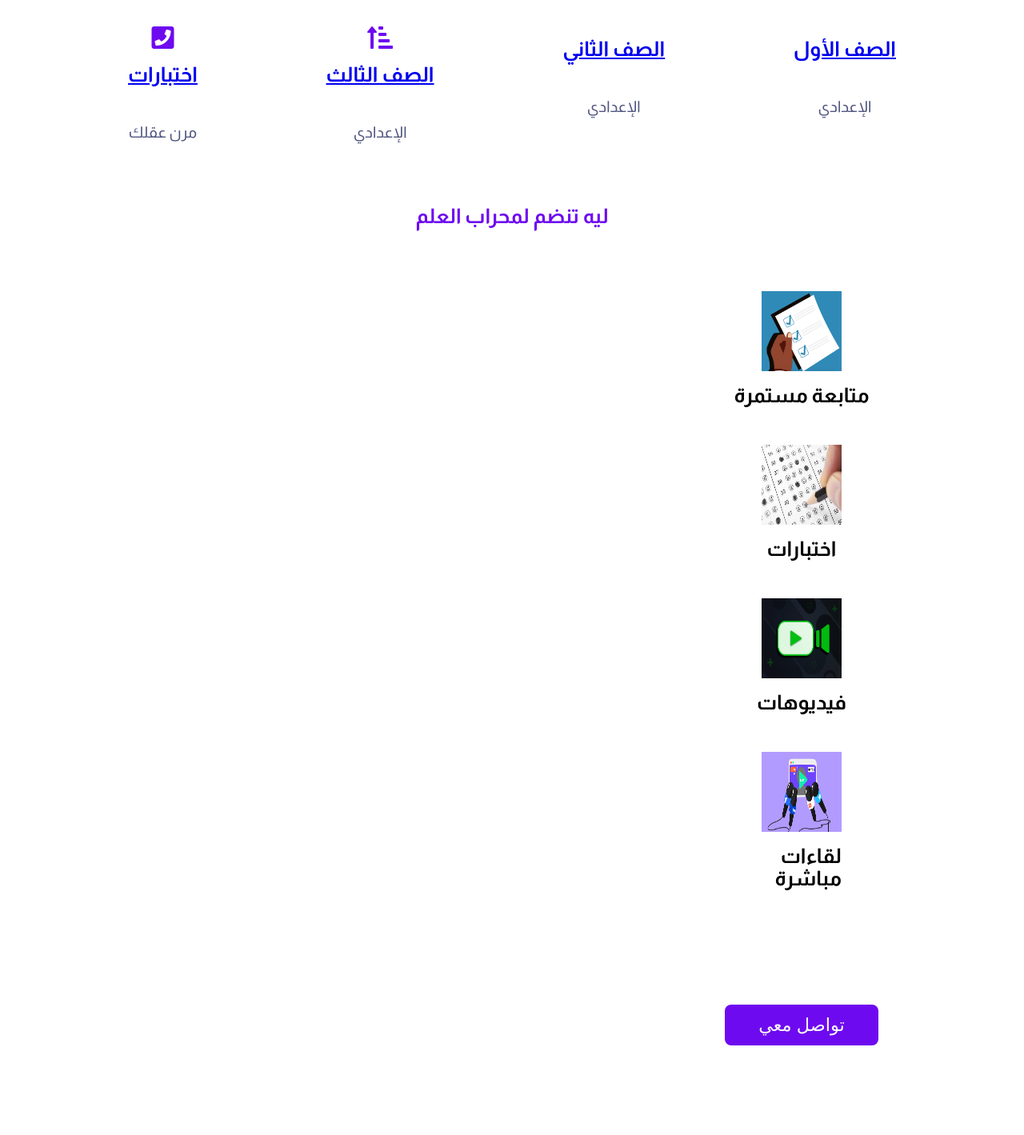
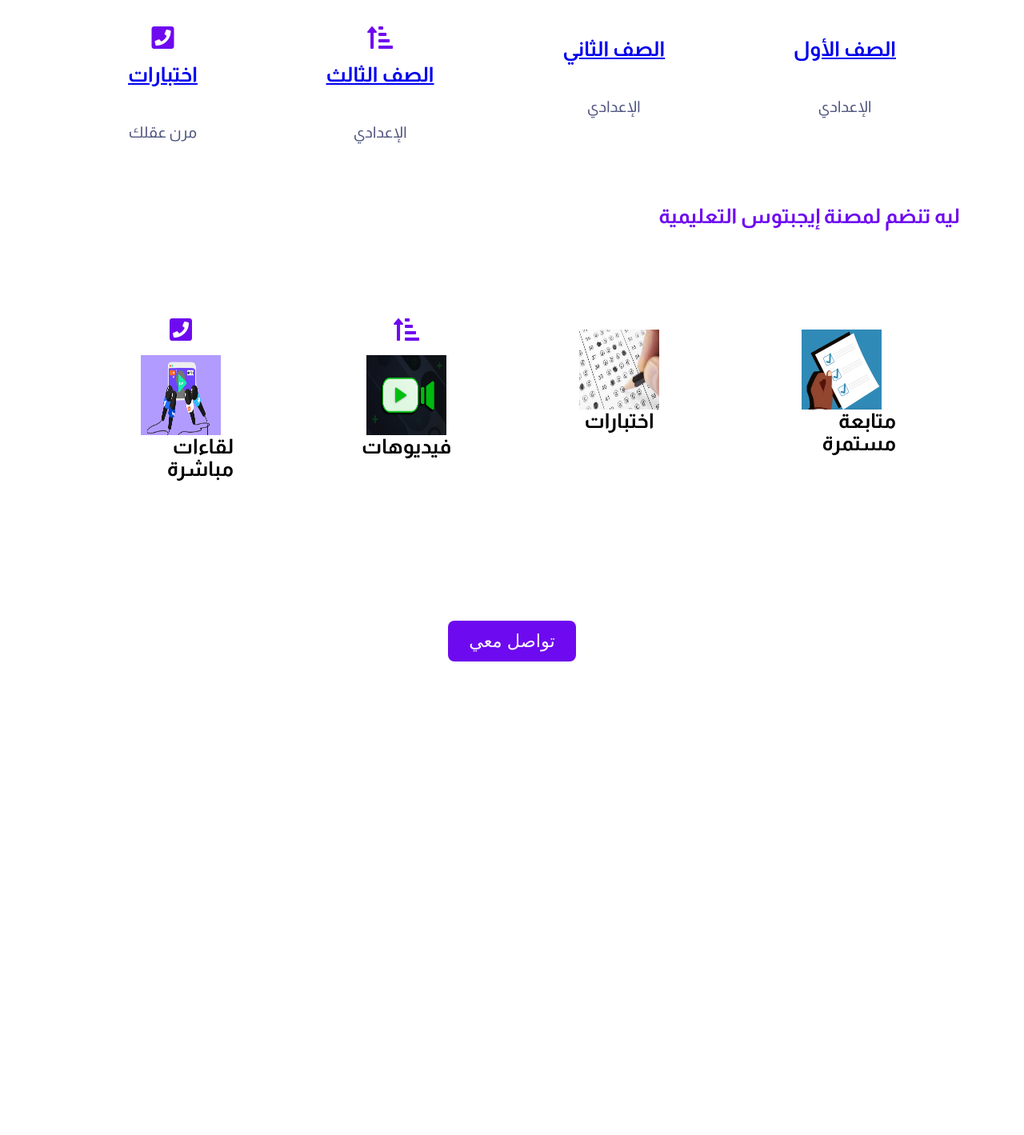
Before and after one commit to omarmnashat/Educational_platform, a PHP site: page / in a window 1280 px wide. Shown: the part 1029-2448 px from the top of the page at 80% size. After the commit the page ends 1856 px from the top, so only its background shows below. Run offline with PHP 8.4, Linux system fonts and the light colour scheme.

Commit message:
Add files via upload

```diff
--- a/Educational platform.css
+++ b/Educational platform.css
@@ -232,6 +232,5 @@ margin-bottom: 1rem;
 }
 
 .ahmed{
-   display: inline-block;
    float: left;
 }
--- a/index.html
+++ b/index.html
@@ -76,27 +76,32 @@
         </div>
     </section>
  </section>
-<section class="newest-phones">
- <div class="phones-section">
-    <h4> ليه تنضم لمحراب العلم  </h4>
-    <div class="phones">
-        <div class="phone">
+ <section class="features">
+    <div class="features-section">
+    <h4> ليه تنضم لمصنة إيجبتوس التعليمية  </h4>
+    <div class="qualities">
+        <div class="quality">
+            <i class="fas fa shipping-fast"></i>
             <img src="tracking.PNG" class="img1">
             <h3> متابعة مستمرة </h3>
-            <div class="phone">
-              <img src="test.jfif" class="img1">
+        </div><div class="quality">
+            <i class="fas fa user-shield"></i>
+            <img src="test.jfif" class="img1">
                 <h3> اختبارات </h3>
-                <div class="phone">
-                    <img src="video.png" class="img1">
-                    <h3> فيديوهات </h3>
-                    <div class="phone">
-                        <img src="Live interview.png" class="img1">
-                        <h3> لقاءات مباشرة </h3>
+        </div><div class="quality">
+            <i class="fas fa-sort-amount-up-alt"></i>
+            <img src="video.png" class="img1">
+            <h3> فيديوهات </h3>
+        </div><div class="quality">
+            <i class="fas fa-phone-square"></i>
+            <img src="Live interview.png" class="img1">
+            <h3> لقاءات مباشرة </h3>
         </div>
     </div>
-<button class="btn">
+</div>
+<center>    <button class="btn">
     <a href="https://www.facebook.com/profile.php?id=100086070859563" target="_blank"> تواصل معي </a>
-</button>
+</button></center>
  </div>
 </section>
 </body>
```
